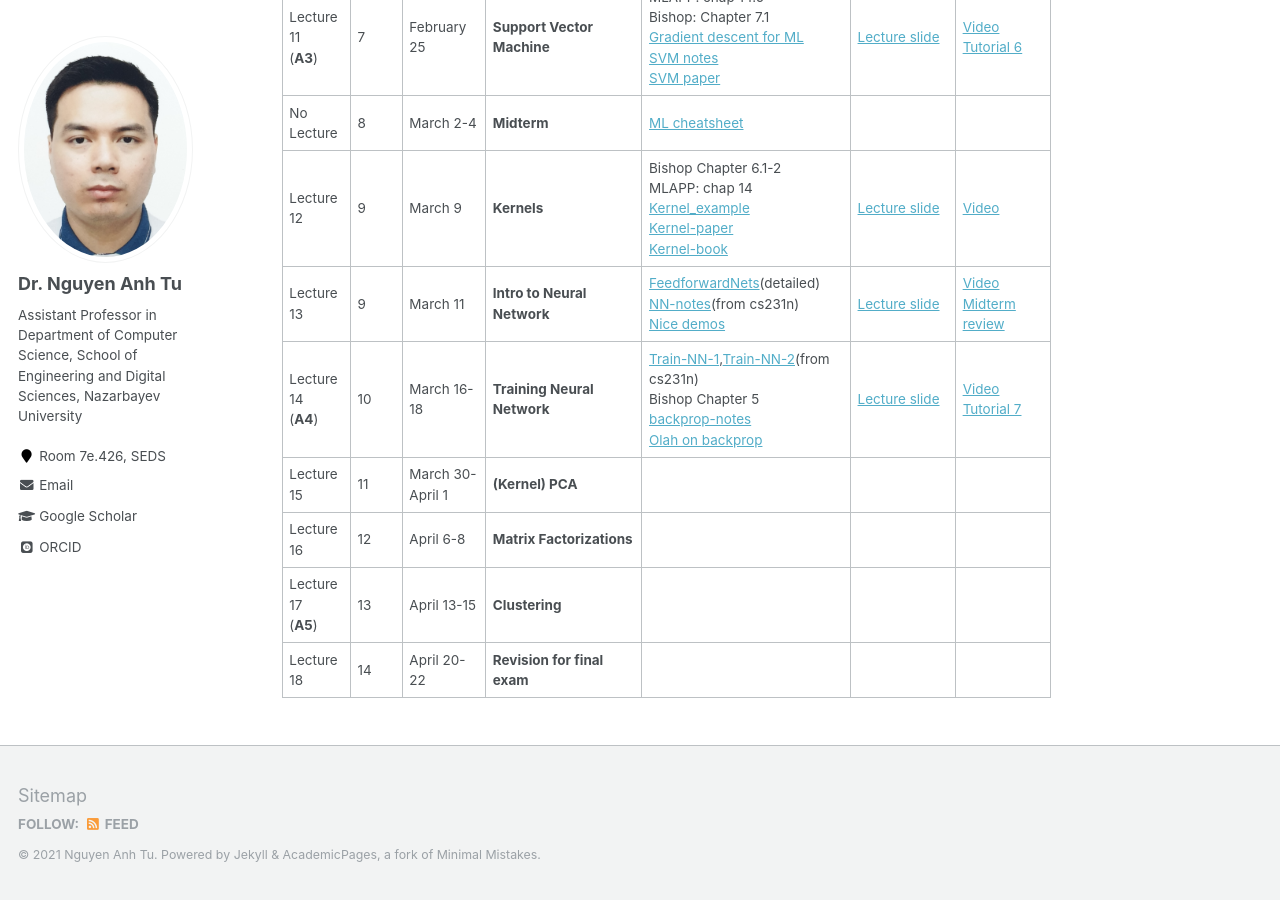
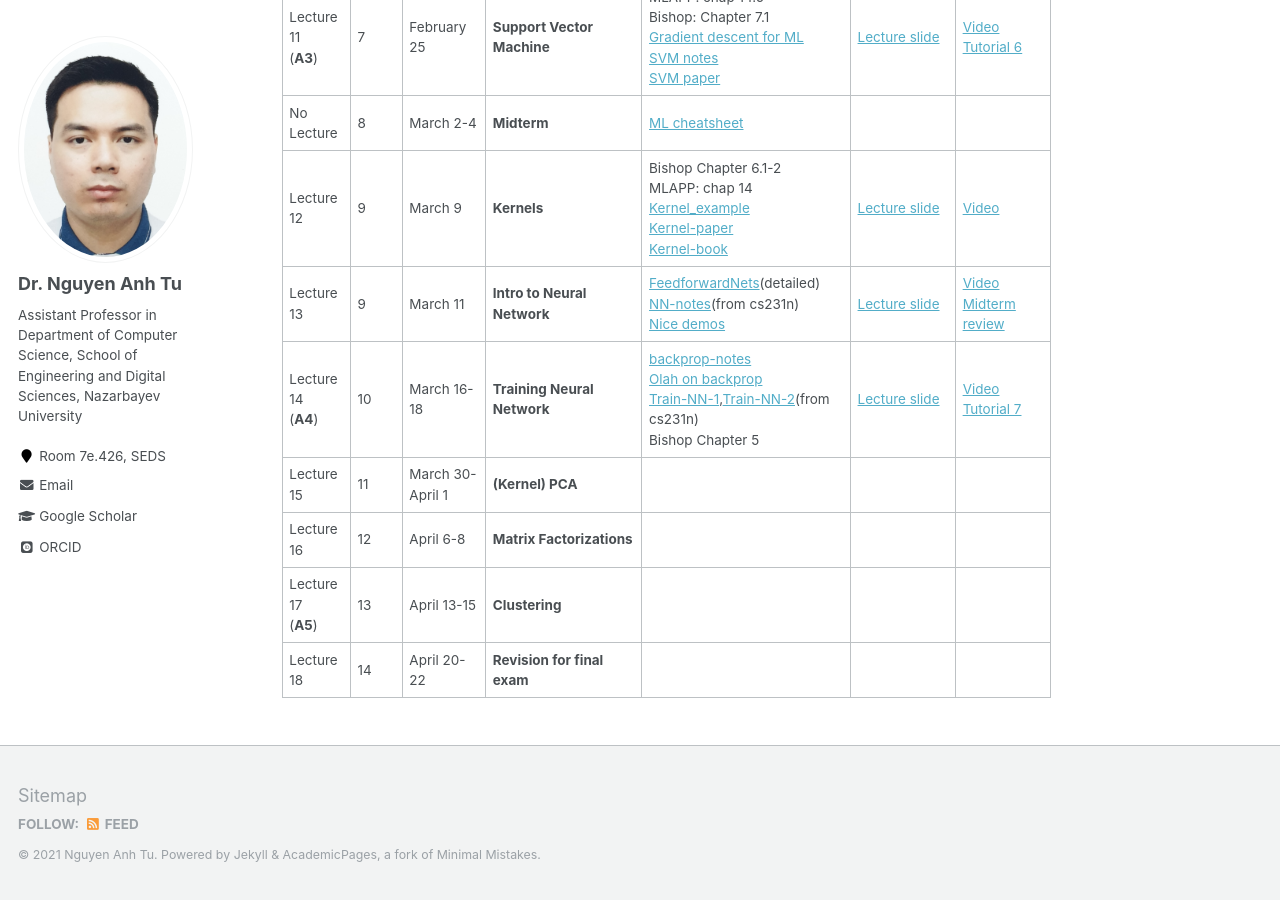
Before and after one commit to tunguyen87/seds-ml, a Jekyll site: the page built from _pages/Lecture.md, in a window 1280 px wide and 900 px high, scrolled down 1306 px. Built offline with Jekyll 4.4.1, drawn with Linux system fonts in a browser that asks for light colours; some web fonts are replaced.

```diff
--- a/_pages/Lecture.md
+++ b/_pages/Lecture.md
@@ -33,7 +33,7 @@ Last day of classes: April 23
 | No Lecture   |   8   |March 2-4    | **Midterm**                      |  [ML cheatsheet](https://stanford.edu/~shervine/teaching/cs-229/cheatsheet-machine-learning-tips-and-tricks)                  |          |              |
 | Lecture 12   |   9   |March 9    |     **Kernels**      |   Bishop Chapter 6.1-2 <br> MLAPP: chap 14 <br> [Kernel_example](https://drive.google.com/file/d/1yAp-JK0rBR60ZxnwjAPQ_oPyb2ozwPhs/view?usp=sharing) <br>[Kernel-paper](https://drive.google.com/file/d/1QL2UANVPWZwBxrUolwEhJBeQs37BP0W5/view?usp=sharing) <br>[Kernel-book](https://drive.google.com/file/d/14K-2sYYx4K958dicNLXIa9SyF-2aUh_u/view?usp=sharing)        |  [Lecture slide](https://drive.google.com/file/d/1Rcyaecdv3GFeorqZJDVV0z9iaSDl-b4H/view?usp=sharing)   |  [Video](https://youtu.be/Am6J7Dv0KsE)     |
 | Lecture 13   |   9   |March 11    |   **Intro to Neural Network**  | [FeedforwardNets](https://www.deeplearningbook.org/contents/mlp.html)(detailed) <br> [NN-notes](https://cs231n.github.io/neural-networks-1/)(from cs231n) <br>[Nice demos](https://cs.stanford.edu/people/karpathy/convnetjs/) | [Lecture slide](https://drive.google.com/file/d/1cHpfMliMAFmKarGZOmyHHMKhzXNLEU8v/view?usp=sharing)   |  [Video](https://youtu.be/7T6P88BIc6U)  <br>[Midterm review](https://drive.google.com/file/d/1-F3ohVZD9ABahVmm5wDbkrLn785IuGmN/view?usp=sharing)   |
-| Lecture 14<br>(**A4**)   |   10  |March 16-18    |  **Training Neural Network**      | [Train-NN-1](https://cs231n.github.io/neural-networks-2/),[Train-NN-2](https://cs231n.github.io/neural-networks-3/)(from cs231n) <br>  Bishop Chapter 5 <br>[backprop-notes](https://cs231n.github.io/optimization-2/) <br>[Olah on backprop](http://colah.github.io/posts/2015-08-Backprop/)    |  [Lecture slide](https://drive.google.com/file/d/1Yc4xBIXPqSPFn4yRYigyYgGPEKIjR2tA/view?usp=sharing)   |  [Video](https://youtu.be/1aU3eobzuq4) <br>[Tutorial 7](https://drive.google.com/file/d/1AI0zv-MjtumkM4ZrKnF8W0wvmjMU0yj0/view?usp=sharing)   |
+| Lecture 14<br>(**A4**)   |   10  |March 16-18    |  **Training Neural Network**      | [backprop-notes](https://cs231n.github.io/optimization-2/) <br>[Olah on backprop](http://colah.github.io/posts/2015-08-Backprop/) <br> [Train-NN-1](https://cs231n.github.io/neural-networks-2/),[Train-NN-2](https://cs231n.github.io/neural-networks-3/)(from cs231n) <br>  Bishop Chapter 5  |  [Lecture slide](https://drive.google.com/file/d/1Yc4xBIXPqSPFn4yRYigyYgGPEKIjR2tA/view?usp=sharing)   |  [Video](https://youtu.be/1aU3eobzuq4) <br>[Tutorial 7](https://drive.google.com/file/d/1AI0zv-MjtumkM4ZrKnF8W0wvmjMU0yj0/view?usp=sharing)   |
 | Lecture 15   |   11  |March 30-April 1  |    **(Kernel) PCA**                  |                    |          |              |
 | Lecture 16   |   12   |April 6-8    |   **Matrix Factorizations**                    |                    |          |              |
 | Lecture 17<br>(**A5**)   |   13   |April 13-15  |   **Clustering**                    |                    |          |              |
```
